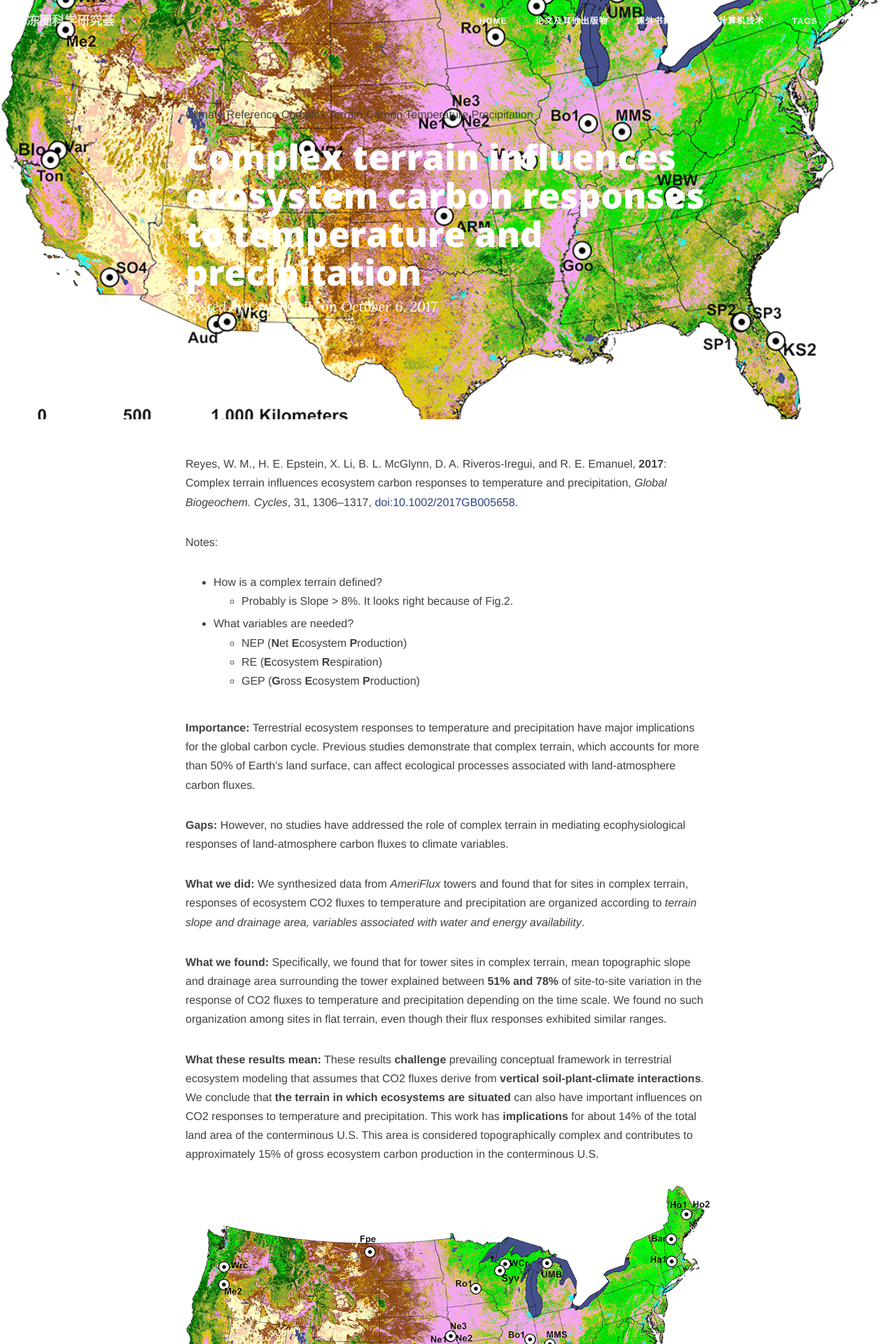
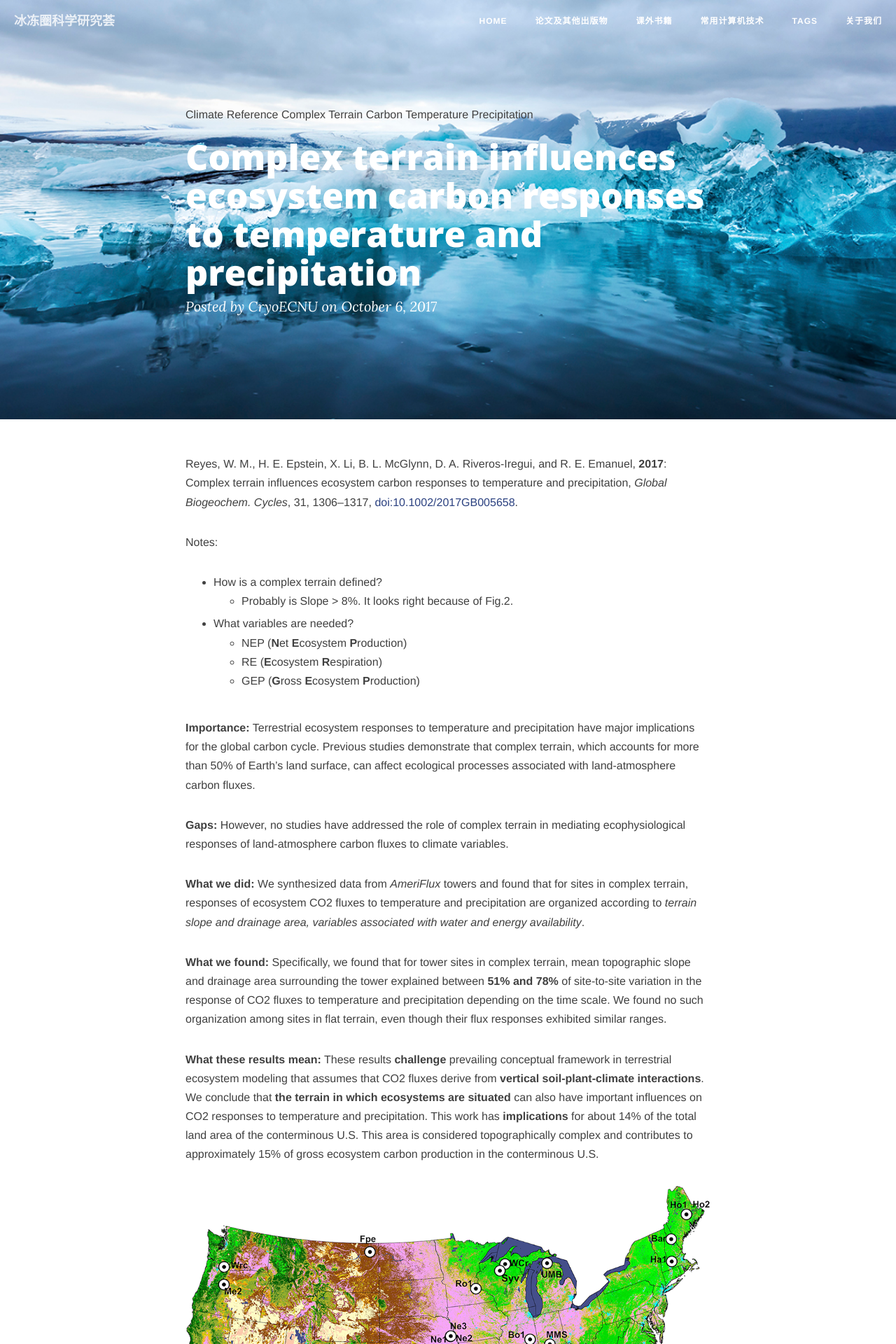
Before and after one commit to CryoECNU/cryoecnu.github.io, a Jekyll site: the page built from _posts/2017-10-06-Complex_terrain_carbon_responses.md, in a window 1280 px wide. Shown: the top 1920 px of the page at 70% size. Built offline with Jekyll 4.4.1, drawn with Linux system fonts in a browser that asks for light colours; nearby versions of some CDN libraries; comment, search, counter and statistics services are not loaded.

Commit message:
Update 2017-10-06-Complex_terrain_carbon_responses.md

```diff
--- a/_posts/2017-10-06-Complex_terrain_carbon_responses.md
+++ b/_posts/2017-10-06-Complex_terrain_carbon_responses.md
@@ -5,7 +5,7 @@ date: 2017-10-06
 categories: blog
 tags: [Climate, Reference, Complex Terrain, Carbon, Temperature, Precipitation]
 description:
-header-img: img/gbc20572-fig-0001.png    #这篇文章标题背景图片
+header-img: img/top.png    #这篇文章标题背景图片
 ---
 Reyes, W. M., H. E. Epstein, X. Li, B. L. McGlynn, D. A. Riveros-Iregui, and R. E. Emanuel, **2017**: Complex terrain influences ecosystem carbon responses to temperature and precipitation, *Global Biogeochem. Cycles*, 31, 1306–1317, [doi:10.1002/2017GB005658](https://doi.org/10.1002/2017GB005658).
 
```
